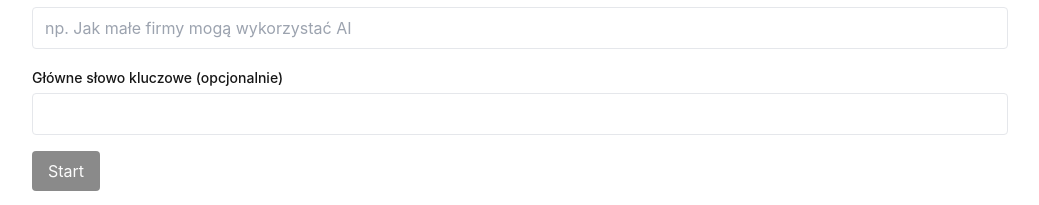
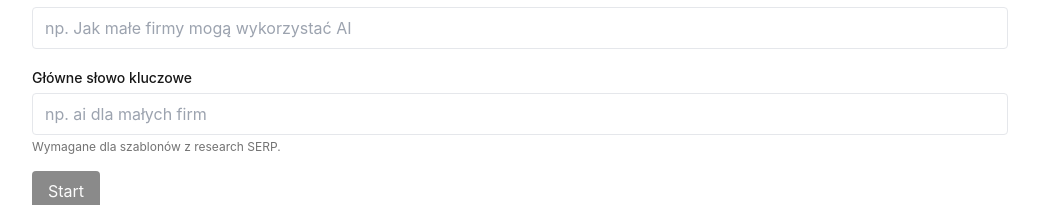
Before and after one commit to DamianLew23/sensai-content-generation, a Next.js app in the folder apps/web/: page /runs/new in a window 1280 px wide. Shown: the part 317-522 px from the top of the page, without its empty margins (120-1159 px from the left). Built offline with nearby package versions, Linux system fonts and the light colour scheme; no server answers.

Commit message:
feat(web): make mainKeyword required in new run form

```diff
--- a/apps/web/src/app/runs/new/page.tsx
+++ b/apps/web/src/app/runs/new/page.tsx
@@ -22,7 +22,7 @@ export default function NewRunPage() {
       templateId,
       input: {
         topic,
-        mainKeyword: mainKeyword || undefined,
+        mainKeyword: mainKeyword.trim(),
       },
     });
     router.push(`/runs/${run.id}`);
@@ -83,17 +83,21 @@ export default function NewRunPage() {
         </div>
 
         <div className="space-y-1">
-          <label className="text-sm font-medium">Główne słowo kluczowe (opcjonalnie)</label>
+          <label className="text-sm font-medium">Główne słowo kluczowe</label>
           <input
+            required
+            minLength={2}
             value={mainKeyword}
             onChange={(e) => setMainKeyword(e.target.value)}
+            placeholder="np. ai dla małych firm"
             className="w-full rounded border px-3 py-2"
           />
+          <p className="text-xs text-muted-foreground">Wymagane dla szablonów z research SERP.</p>
         </div>
 
         <button
           type="submit"
-          disabled={!projectId || !templateId || topic.length < 3 || start.isPending}
+          disabled={!projectId || !templateId || topic.length < 3 || mainKeyword.trim().length < 2 || start.isPending}
           className="rounded bg-primary px-4 py-2 text-primary-foreground disabled:opacity-50"
         >
           {start.isPending ? "Startuję…" : "Start"}
```
